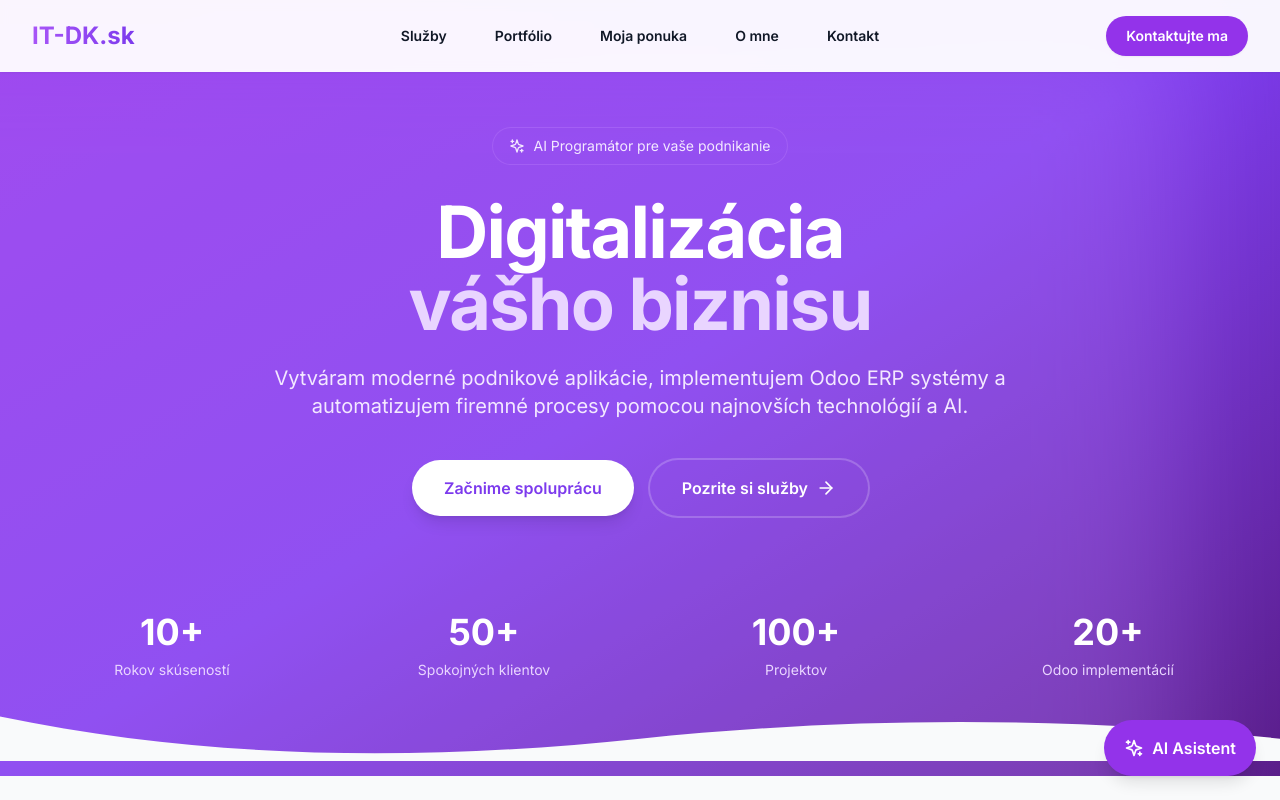
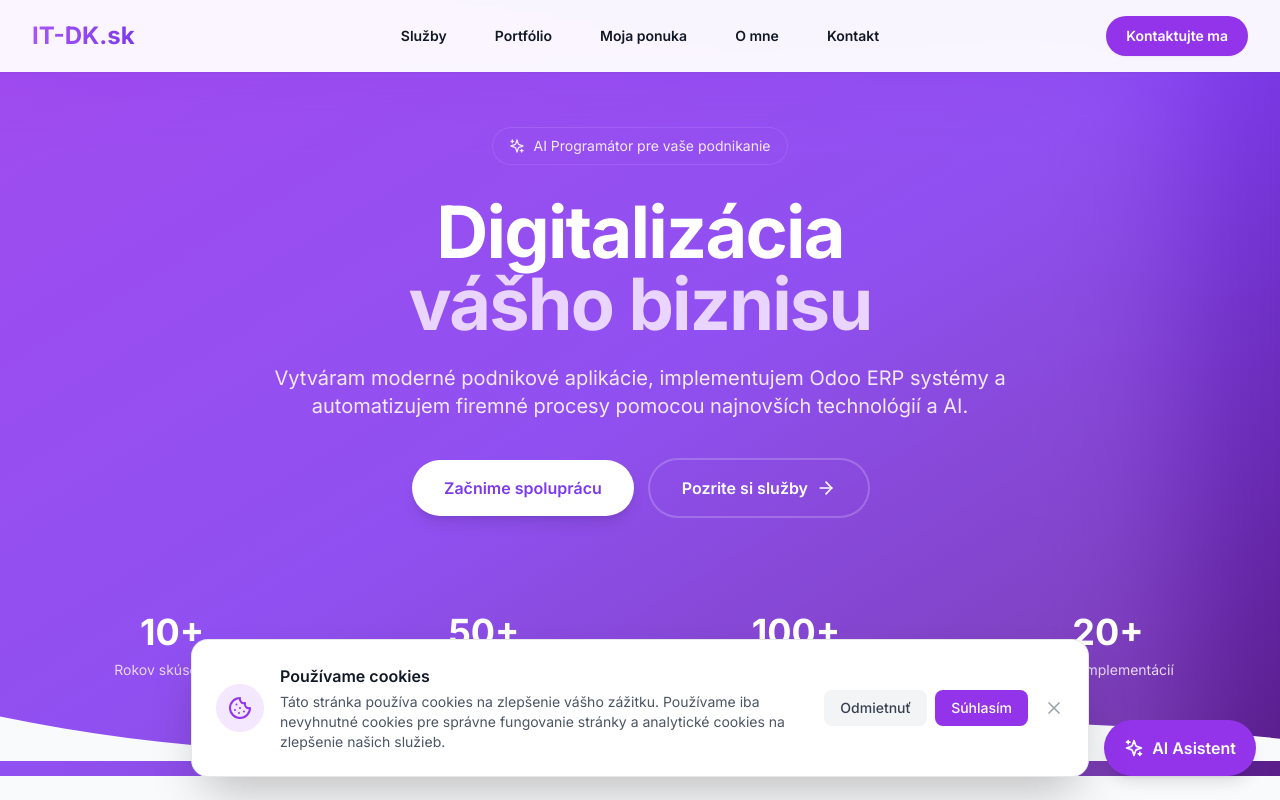
Before and after one commit to sjanot/itdk, a React (Vite) app in the folder frontend/: page / in a window 1280 px wide. Shown: the top 800 px of the page. Built offline with nearby package versions, Linux system fonts and the light colour scheme.

Commit message:
Add GDPR consent checkbox and cookie banner

```diff
--- a/frontend/src/App.tsx
+++ b/frontend/src/App.tsx
@@ -8,6 +8,7 @@ import About from './components/About'
 import Contact from './components/Contact'
 import Footer from './components/Footer'
 import AiChat from './components/AiChat'
+import CookieConsent from './components/CookieConsent'
 
 function App() {
   const [mobileMenuOpen, setMobileMenuOpen] = useState(false)
@@ -25,6 +26,7 @@ function App() {
       </main>
       <Footer />
       <AiChat />
+      <CookieConsent />
     </div>
   )
 }
--- a/frontend/src/components/Contact.tsx
+++ b/frontend/src/components/Contact.tsx
@@ -7,6 +7,7 @@ export default function Contact() {
     email: '',
     message: '',
   })
+  const [consent, setConsent] = useState(false)
   const [status, setStatus] = useState<'idle' | 'loading' | 'success' | 'error'>('idle')
 
   const handleSubmit = async (e: React.FormEvent) => {
@@ -25,6 +26,7 @@ export default function Contact() {
       if (response.ok) {
         setStatus('success')
         setFormData({ name: '', email: '', message: '' })
+        setConsent(false)
       } else {
         setStatus('error')
       }
@@ -159,9 +161,24 @@ export default function Contact() {
                 />
               </div>
 
+              <div className="flex items-start gap-3">
+                <input
+                  type="checkbox"
+                  id="consent"
+                  checked={consent}
+                  onChange={(e) => setConsent(e.target.checked)}
+                  className="mt-1 h-4 w-4 rounded border-gray-300 text-primary-600 focus:ring-primary-500"
+                  required
+                />
+                <label htmlFor="consent" className="text-sm text-gray-600">
+                  Súhlasím so spracovaním osobných údajov za účelom odpovede na moju správu.
+                  Vaše údaje nebudú poskytnuté tretím stranám a budú použité výhradne na komunikáciu s vami.
+                </label>
+              </div>
+
               <button
                 type="submit"
-                disabled={status === 'loading'}
+                disabled={status === 'loading' || !consent}
                 className="w-full rounded-xl bg-primary-600 px-6 py-4 font-semibold text-white shadow-lg hover:bg-primary-500 focus:outline-none focus:ring-2 focus:ring-primary-500 focus:ring-offset-2 disabled:opacity-50 disabled:cursor-not-allowed transition-all flex items-center justify-center gap-2"
               >
                 {status === 'loading' ? (
--- /dev/null
+++ b/frontend/src/components/CookieConsent.tsx
@@ -0,0 +1,68 @@
+import { useState, useEffect } from 'react'
+import { Cookie, X } from 'lucide-react'
+
+export default function CookieConsent() {
+  const [showBanner, setShowBanner] = useState(false)
+
+  useEffect(() => {
+    const consent = localStorage.getItem('cookieConsent')
+    if (!consent) {
+      setShowBanner(true)
+    }
+  }, [])
+
+  const acceptCookies = () => {
+    localStorage.setItem('cookieConsent', 'accepted')
+    setShowBanner(false)
+  }
+
+  const declineCookies = () => {
+    localStorage.setItem('cookieConsent', 'declined')
+    setShowBanner(false)
+  }
+
+  if (!showBanner) return null
+
+  return (
+    <div className="fixed bottom-0 left-0 right-0 z-50 p-4 sm:p-6">
+      <div className="mx-auto max-w-4xl rounded-2xl bg-white shadow-2xl ring-1 ring-gray-200 p-6">
+        <div className="flex flex-col sm:flex-row items-start sm:items-center gap-4">
+          <div className="flex-shrink-0 rounded-full bg-primary-100 p-3">
+            <Cookie className="h-6 w-6 text-primary-600" />
+          </div>
+
+          <div className="flex-1">
+            <h3 className="font-semibold text-gray-900">Používame cookies</h3>
+            <p className="mt-1 text-sm text-gray-600">
+              Táto stránka používa cookies na zlepšenie vášho zážitku.
+              Používame iba nevyhnutné cookies pre správne fungovanie stránky
+              a analytické cookies na zlepšenie našich služieb.
+            </p>
+          </div>
+
+          <div className="flex flex-col sm:flex-row gap-2 w-full sm:w-auto">
+            <button
+              onClick={declineCookies}
+              className="px-4 py-2 text-sm font-medium text-gray-700 bg-gray-100 rounded-lg hover:bg-gray-200 transition-colors"
+            >
+              Odmietnuť
+            </button>
+            <button
+              onClick={acceptCookies}
+              className="px-4 py-2 text-sm font-medium text-white bg-primary-600 rounded-lg hover:bg-primary-500 transition-colors"
+            >
+              Súhlasím
+            </button>
+          </div>
+
+          <button
+            onClick={declineCookies}
+            className="absolute top-4 right-4 sm:static text-gray-400 hover:text-gray-600 transition-colors"
+          >
+            <X className="h-5 w-5" />
+          </button>
+        </div>
+      </div>
+    </div>
+  )
+}
```
